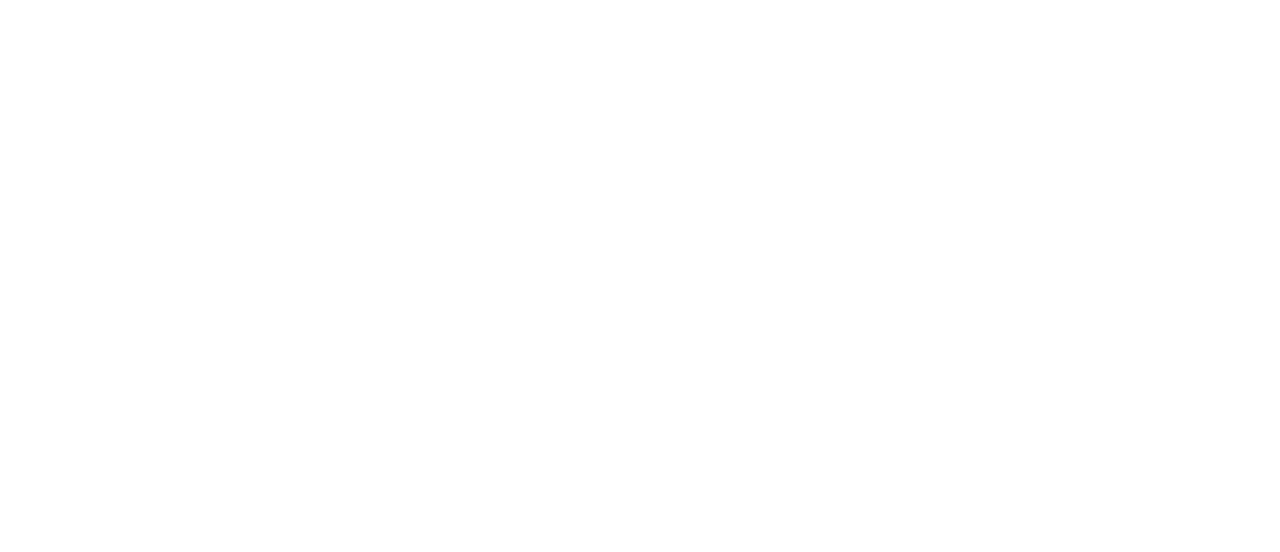
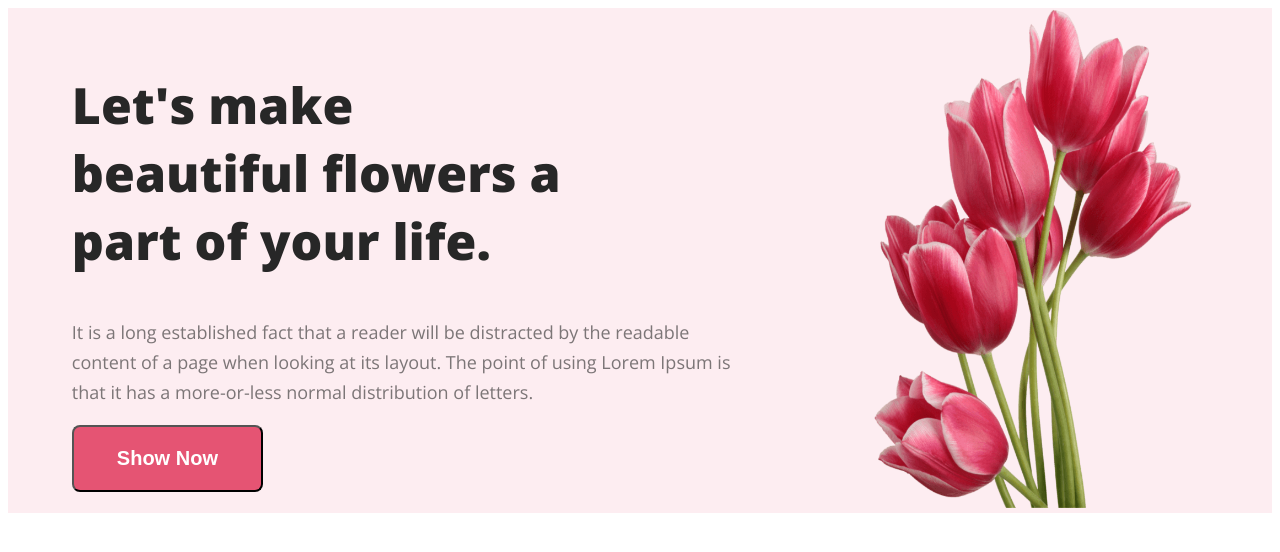
Before and after one commit to FokhrulAbedin/flower-shop, a plain HTML site: page index.html in a window 1280 px wide. Drawn offline with nearby package versions, Linux system fonts and the light colour scheme.

Commit message:
Header section added

```diff
--- a/index.html
+++ b/index.html
@@ -3,9 +3,54 @@
 <head>
     <meta charset="UTF-8">
     <meta name="viewport" content="width=device-width, initial-scale=1.0">
-    <title>Document</title>
+    <title>Flower Shop</title>
+<link rel="preconnect" href="https://fonts.googleapis.com">
+<link rel="preconnect" href="https://fonts.gstatic.com" crossorigin>
+<link href="https://fonts.googleapis.com/css2?family=Lato:wght@400;700;900&family=Open+Sans:wght@400;700;800&display=swap" rel="stylesheet">
+
+    <link rel="stylesheet" href="styles.css">
 </head>
 <body>
+  <header>
+<div class="header">
+<div>
+<h2 class="header-title">
+    Let's make <br> beautiful flowers a <br>part of your life.
+</h2>
+<p class="header-description">It is a long established fact that a reader will be distracted by the readable <br> content of a page when looking at its layout. The point of using Lorem Ipsum is <br> that it has a more-or-less normal distribution of letters.</p>
+<button class="button-style">Show Now</button>
+</div>
 
+<div>
+
+    <img class="header-img" src="Images/pngwing 10.png" alt="">
+
+</div>
+
+
+
+
+</div>
+
+
+
+
+
+  </header>
+
+
+
+
+
+
+
+
+<main>
+
+
+</main>
+<footer>
+
+</footer>
 </body>
 </html>
--- a/styles.css
+++ b/styles.css
@@ -0,0 +1,41 @@
+body{
+    font-family: 'Lato', sans-serif;
+font-family: 'Open Sans', sans-serif;
+}
+
+.header{
+    background-color: rgba(229, 84, 115, 0.10);
+    display: flex;
+    align-items: center;
+    justify-content: space-around;
+}
+
+.header-title{
+    color: #272727;
+    font-size: 50px;
+    font-weight: 800;
+    line-height:normal;
+}
+
+.header-description{
+    color: rgba(39, 39, 39, 0.60);
+    font-size: 18px;
+    font-style: normal;
+    font-weight: 400;
+    line-height: 30px;
+}
+
+.button-style{
+    border-radius: 8px;
+    background: #E55473;
+    padding: 20px 43px;
+    color: white;
+    font-size: 20px;
+    font-weight: 700;
+
+}
+.header-img{
+    width: 350px;
+    height: 500px;
+    flex-shrink: 0;
+}
```
